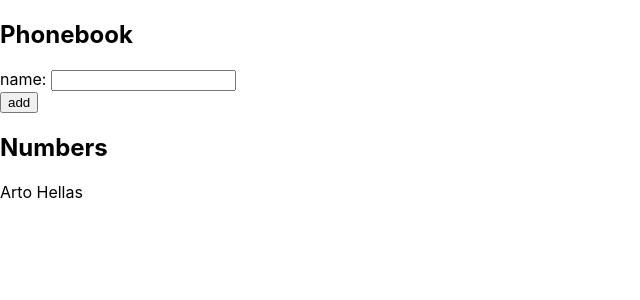
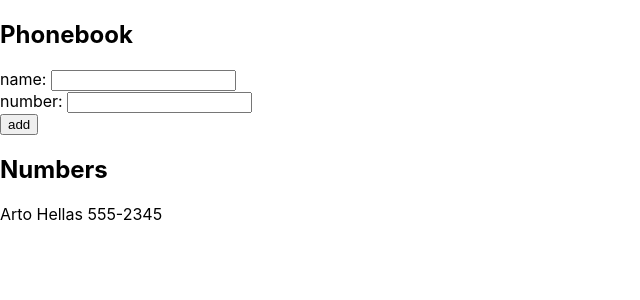
Before and after one commit to samuelaparker/Full-Stack-Open-2020, a React (Create React App) app in the folder part 2/phonebook/: page / in a window 1280 px wide. Shown: the top 300 px of the page, without its empty margins (0-640 px from the left). Built offline with nearby package versions, Linux system fonts and the light colour scheme.

Commit message:
1.8.21 ex 2.8

```diff
--- a/part 2/phonebook/src/App.js
+++ b/part 2/phonebook/src/App.js
@@ -1,24 +1,35 @@
 import React, { useState } from 'react'
 
 const App = () => {
-  const [ persons, setPersons ] = useState([
-    { name: 'Arto Hellas' }
+  const [persons, setPersons] = useState([
+    { name: 'Arto Hellas', number: '555-2345' }
   ])
-  const [ newName, setNewName ] = useState('')
+  const [newName, setNewName] = useState('')
+  const [newNumber, setNumber] = useState('')
+
 
   const addPerson = (event) => {
     event.preventDefault()
     const personObject = {
-      name: newName
+      name: newName,
+      number: newNumber
     }
-    setPersons(persons.concat(personObject))
-    setNewName('')
+    if (persons.some(n => n.name === newName) || persons.some(n =>n.number === newNumber)) {
+      alert(`${newName} ${newNumber} is already added to the phonebook`)
+    } else {
+      setPersons(persons.concat(personObject))
+      setNewName('')
+      setNumber('')
+    }
   }
 
-  const handleInput = (event) => {
-    console.log(event.target.value)
+  const handleNameInput = (event) => {
     setNewName(event.target.value)
   }
+  const handleNumberInput = (event) => {
+    setNumber(event.target.value)
+  }
+
 
   return (
     <div>
@@ -26,8 +37,14 @@ const App = () => {
       <form onSubmit={addPerson} >
         <div>
           name: <input
-          value={newName}
-          onChange={handleInput}
+            value={newName}
+            onChange={handleNameInput}
+          />
+        </div>
+        <div>
+          number: <input
+            value={newNumber}
+            onChange={handleNumberInput}
           />
         </div>
         <div>
@@ -35,7 +52,7 @@ const App = () => {
         </div>
       </form>
       <h2>Numbers</h2>
-        {persons.map(n => <p key={n.name}>{n.name}</p>)}
+      {persons.map(n => <p key={n.name}>{n.name} {n.number} </p>)}
     </div>
   )
 }
```
Also changed, not shown: 1 other file (tests, documents, lock files or other folders).
